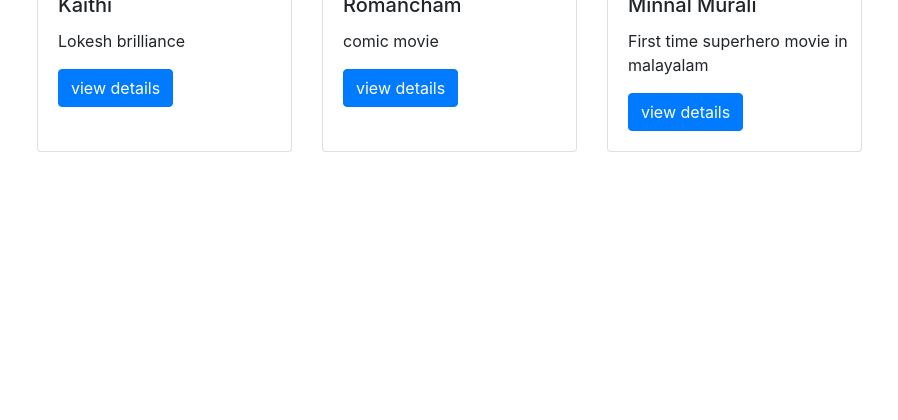
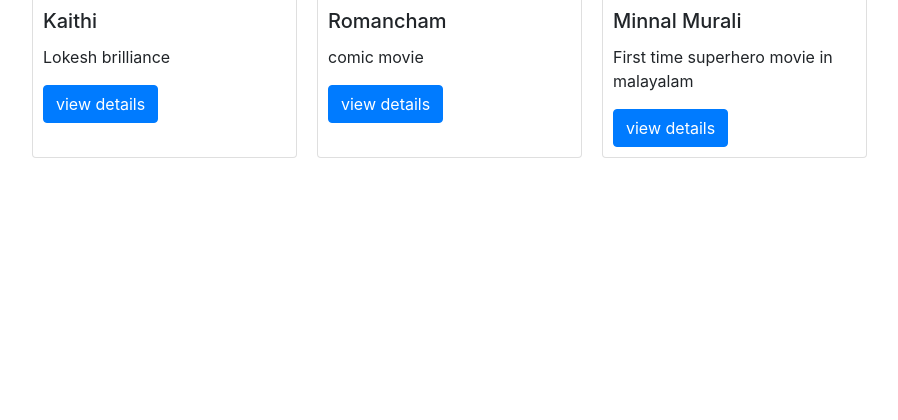
Before and after one commit to Raveendran-tr/Movie-Project, a Django app: page / in a window 1280 px wide. Shown: the part 334-754 px from the top of the page, without its empty margins (48-946 px from the left). Run offline with Django 4.2, Linux system fonts and the light colour scheme; data comes from the database, SQL or seed files in the repository.

Commit message:
first commit

```diff
--- a/templates/detail.html
+++ b/templates/detail.html
@@ -13,7 +13,7 @@
             {{movie.year}}<br>
             <br>
 
-            <a  class="btn btn-warning" href="{% url 'moviesapp:update' movie.id%}">EDIT</a>
+            <a  class="btn btn-warning" style="padding:5px;" href="{% url 'moviesapp:update' movie.id%}">EDIT</a>
             <a class="btn btn-danger" href="{% url 'moviesapp:delete' movie.id%}">DELETE</a>
         </div>
     </div>
--- a/templates/index.html
+++ b/templates/index.html
@@ -2,12 +2,12 @@
 {% extends 'basics.html' %}
 {% block body %}
 <div class="container">
-    <div class="row gy-3">
+    <div class="row gy-3 my-3 g-3">
         {% for i in movie_list %}
-        <div class="col-md-3">
+        <div class="col-md-3" style="padding:10px;">
             <div class="card h-100" >
   <img src="{{i.img.url}}" width="250" height="250">
-  <div class="card-body" style="width: 18rem;">
+  <div class="card-body" style="padding:10px;" >
     <h5 class="card-title">{{i.name}}</h5>
     <p class="card-text">{{i.desc}}</p>
     <a href="{% url 'moviesapp:detail' i.id%}"class="btn btn-primary">view details</a>
```
Also changed, not shown: media/media/8BR5dfKkesX8FrAueJIjY6jCaZymemo_AnA4b58.jpg (added), media/media/8BR5dfKkesX8FrAueJIjY6jCaZymemo_BiI4MKA.jpg (added), media/media/8BR5dfKkesX8FrAueJIjY6jCaZymemo_LAnQuAV.jpg (added), media/media/8BR5dfKkesX8FrAueJIjY6jCaZymemo_QEG5AkH.jpg (added), media/media/8BR5dfKkesX8FrAueJIjY6jCaZymemo_UMMBVi7.jpg (added), media/media/8BR5dfKkesX8FrAueJIjY6jCaZymemo_ffpnGho.jpg (added), media/media/8BR5dfKkesX8FrAueJIjY6jCaZymemo_vdxY0lr.jpg (added).
